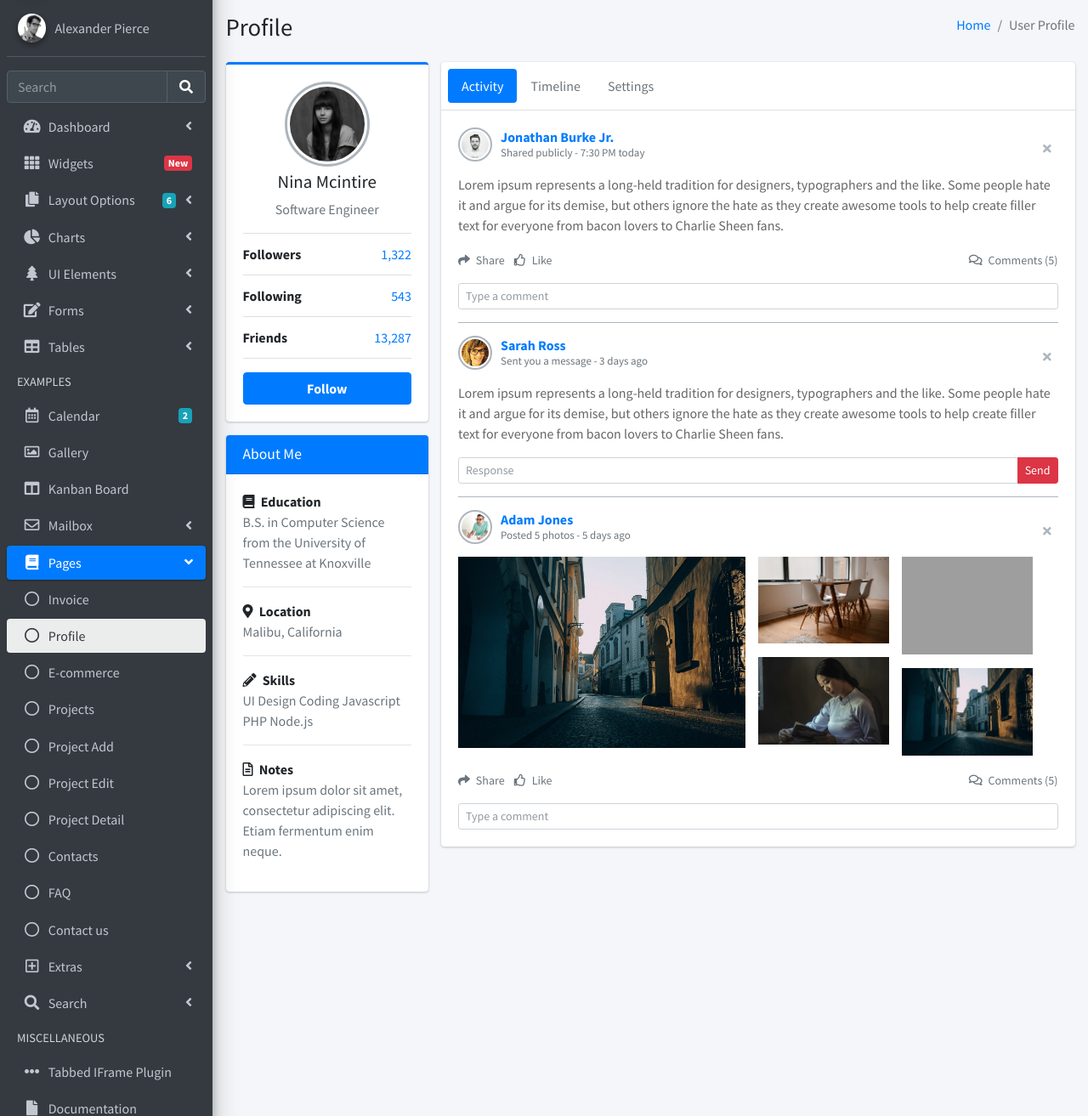
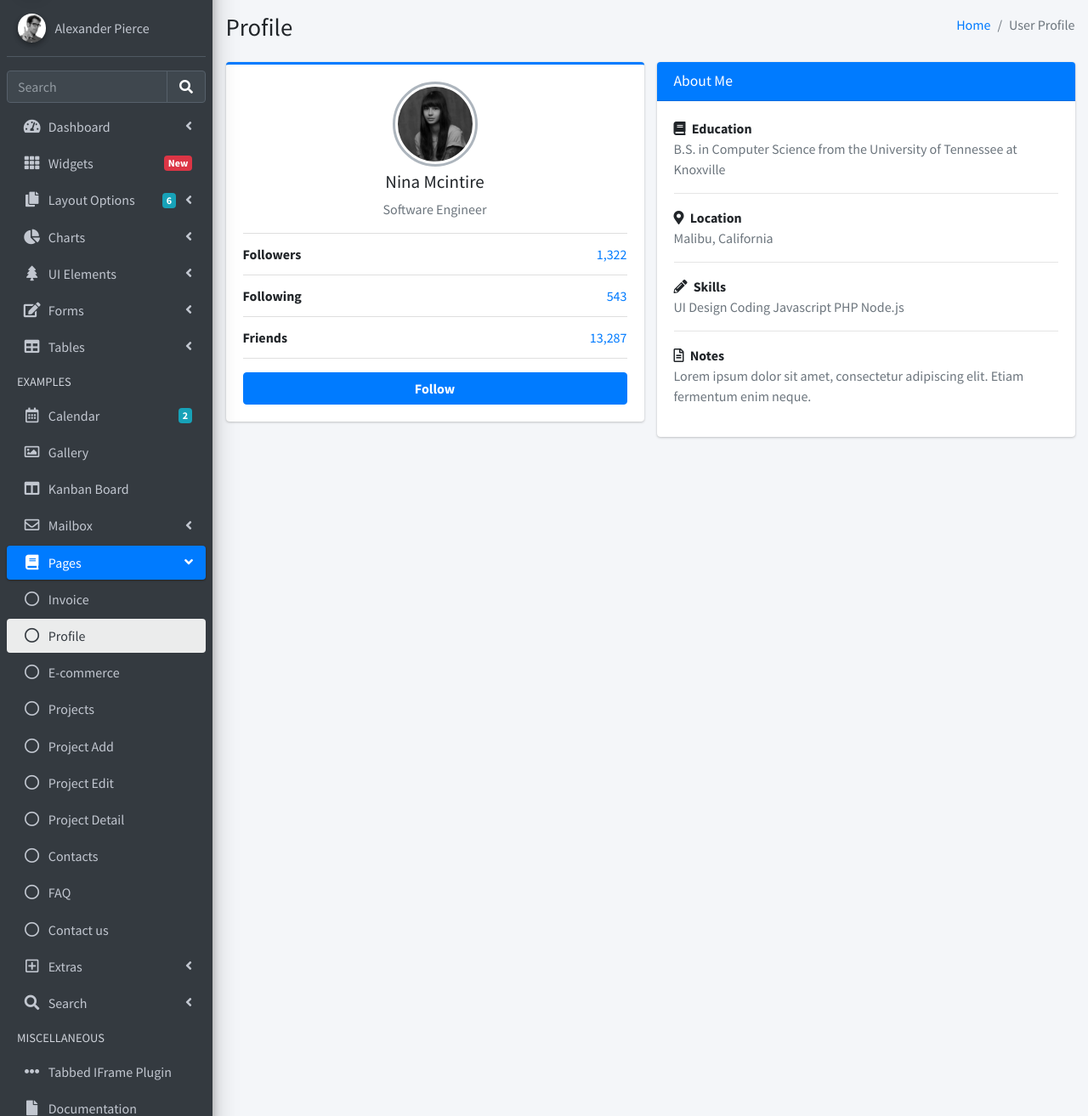
Before and after one commit to ikhsannhlm/osa, a PHP site: page /predict/pages/examples/profile.html in a window 1280 px wide. Shown: the part 57-1370 px from the top of the page at 85% size. Run offline with PHP 8.4, Linux system fonts and the light colour scheme; grey boxes labelled with a size stand in for pictures from a placeholder-image service; some libraries are stand-ins or nearby versions; grey boxes are pictures that could not be loaded.

Commit message:
profile page

```diff
--- a/navbar.php
+++ b/navbar.php
@@ -9,7 +9,7 @@
       <a href="index.php" class="nav-link">Home</a>
     </li>
     <li class="nav-item d-none d-sm-inline-block">
-      <a href="#" class="nav-link">Contact</a>
+      <a href="profile.php" class="nav-link">Contact</a>
     </li>
   </ul>
 
--- a/pages/examples/profile.html
+++ b/pages/examples/profile.html
@@ -850,8 +850,8 @@
     <section class="content">
       <div class="container-fluid">
         <div class="row">
-          <div class="col-md-3">
 
+          <div class="col-md-6">
             <!-- Profile Image -->
             <div class="card card-primary card-outline">
               <div class="card-body box-profile">
@@ -882,8 +882,9 @@
               <!-- /.card-body -->
             </div>
             <!-- /.card -->
-
-            <!-- About Me Box -->
+          </div>
+          <!-- /.col -->
+           <div class="col-md-6">
             <div class="card card-primary">
               <div class="card-header">
                 <h3 class="card-title">About Me</h3>
@@ -922,286 +923,7 @@
               </div>
               <!-- /.card-body -->
             </div>
-            <!-- /.card -->
-          </div>
-          <!-- /.col -->
-          <div class="col-md-9">
-            <div class="card">
-              <div class="card-header p-2">
-                <ul class="nav nav-pills">
-                  <li class="nav-item"><a class="nav-link active" href="#activity" data-toggle="tab">Activity</a></li>
-                  <li class="nav-item"><a class="nav-link" href="#timeline" data-toggle="tab">Timeline</a></li>
-                  <li class="nav-item"><a class="nav-link" href="#settings" data-toggle="tab">Settings</a></li>
-                </ul>
-              </div><!-- /.card-header -->
-              <div class="card-body">
-                <div class="tab-content">
-                  <div class="active tab-pane" id="activity">
-                    <!-- Post -->
-                    <div class="post">
-                      <div class="user-block">
-                        <img class="img-circle img-bordered-sm" src="../../dist/img/user1-128x128.jpg" alt="user image">
-                        <span class="username">
-                          <a href="#">Jonathan Burke Jr.</a>
-                          <a href="#" class="float-right btn-tool"><i class="fas fa-times"></i></a>
-                        </span>
-                        <span class="description">Shared publicly - 7:30 PM today</span>
-                      </div>
-                      <!-- /.user-block -->
-                      <p>
-                        Lorem ipsum represents a long-held tradition for designers,
-                        typographers and the like. Some people hate it and argue for
-                        its demise, but others ignore the hate as they create awesome
-                        tools to help create filler text for everyone from bacon lovers
-                        to Charlie Sheen fans.
-                      </p>
-
-                      <p>
-                        <a href="#" class="link-black text-sm mr-2"><i class="fas fa-share mr-1"></i> Share</a>
-                        <a href="#" class="link-black text-sm"><i class="far fa-thumbs-up mr-1"></i> Like</a>
-                        <span class="float-right">
-                          <a href="#" class="link-black text-sm">
-                            <i class="far fa-comments mr-1"></i> Comments (5)
-                          </a>
-                        </span>
-                      </p>
-
-                      <input class="form-control form-control-sm" type="text" placeholder="Type a comment">
-                    </div>
-                    <!-- /.post -->
-
-                    <!-- Post -->
-                    <div class="post clearfix">
-                      <div class="user-block">
-                        <img class="img-circle img-bordered-sm" src="../../dist/img/user7-128x128.jpg" alt="User Image">
-                        <span class="username">
-                          <a href="#">Sarah Ross</a>
-                          <a href="#" class="float-right btn-tool"><i class="fas fa-times"></i></a>
-                        </span>
-                        <span class="description">Sent you a message - 3 days ago</span>
-                      </div>
-                      <!-- /.user-block -->
-                      <p>
-                        Lorem ipsum represents a long-held tradition for designers,
-                        typographers and the like. Some people hate it and argue for
-                        its demise, but others ignore the hate as they create awesome
-                        tools to help create filler text for everyone from bacon lovers
-                        to Charlie Sheen fans.
-                      </p>
-
-                      <form class="form-horizontal">
-                        <div class="input-group input-group-sm mb-0">
-                          <input class="form-control form-control-sm" placeholder="Response">
-                          <div class="input-group-append">
-                            <button type="submit" class="btn btn-danger">Send</button>
-                          </div>
-                        </div>
-                      </form>
-                    </div>
-                    <!-- /.post -->
-
-                    <!-- Post -->
-                    <div class="post">
-                      <div class="user-block">
-                        <img class="img-circle img-bordered-sm" src="../../dist/img/user6-128x128.jpg" alt="User Image">
-                        <span class="username">
-                          <a href="#">Adam Jones</a>
-                          <a href="#" class="float-right btn-tool"><i class="fas fa-times"></i></a>
-                        </span>
-                        <span class="description">Posted 5 photos - 5 days ago</span>
-                      </div>
-                      <!-- /.user-block -->
-                      <div class="row mb-3">
-                        <div class="col-sm-6">
-                          <img class="img-fluid" src="../../dist/img/photo1.png" alt="Photo">
-                        </div>
-                        <!-- /.col -->
-                        <div class="col-sm-6">
-                          <div class="row">
-                            <div class="col-sm-6">
-                              <img class="img-fluid mb-3" src="../../dist/img/photo2.png" alt="Photo">
-                              <img class="img-fluid" src="../../dist/img/photo3.jpg" alt="Photo">
-                            </div>
-                            <!-- /.col -->
-                            <div class="col-sm-6">
-                              <img class="img-fluid mb-3" src="../../dist/img/photo4.jpg" alt="Photo">
-                              <img class="img-fluid" src="../../dist/img/photo1.png" alt="Photo">
-                            </div>
-                            <!-- /.col -->
-                          </div>
-                          <!-- /.row -->
-                        </div>
-                        <!-- /.col -->
-                      </div>
-                      <!-- /.row -->
-
-                      <p>
-                        <a href="#" class="link-black text-sm mr-2"><i class="fas fa-share mr-1"></i> Share</a>
-                        <a href="#" class="link-black text-sm"><i class="far fa-thumbs-up mr-1"></i> Like</a>
-                        <span class="float-right">
-                          <a href="#" class="link-black text-sm">
-                            <i class="far fa-comments mr-1"></i> Comments (5)
-                          </a>
-                        </span>
-                      </p>
-
-                      <input class="form-control form-control-sm" type="text" placeholder="Type a comment">
-                    </div>
-                    <!-- /.post -->
-                  </div>
-                  <!-- /.tab-pane -->
-                  <div class="tab-pane" id="timeline">
-                    <!-- The timeline -->
-                    <div class="timeline timeline-inverse">
-                      <!-- timeline time label -->
-                      <div class="time-label">
-                        <span class="bg-danger">
-                          10 Feb. 2014
-                        </span>
-                      </div>
-                      <!-- /.timeline-label -->
-                      <!-- timeline item -->
-                      <div>
-                        <i class="fas fa-envelope bg-primary"></i>
-
-                        <div class="timeline-item">
-                          <span class="time"><i class="far fa-clock"></i> 12:05</span>
-
-                          <h3 class="timeline-header"><a href="#">Support Team</a> sent you an email</h3>
-
-                          <div class="timeline-body">
-                            Etsy doostang zoodles disqus groupon greplin oooj voxy zoodles,
-                            weebly ning heekya handango imeem plugg dopplr jibjab, movity
-                            jajah plickers sifteo edmodo ifttt zimbra. Babblely odeo kaboodle
-                            quora plaxo ideeli hulu weebly balihoo...
-                          </div>
-                          <div class="timeline-footer">
-                            <a href="#" class="btn btn-primary btn-sm">Read more</a>
-                            <a href="#" class="btn btn-danger btn-sm">Delete</a>
-                          </div>
-                        </div>
-                      </div>
-                      <!-- END timeline item -->
-                      <!-- timeline item -->
-                      <div>
-                        <i class="fas fa-user bg-info"></i>
-
-                        <div class="timeline-item">
-                          <span class="time"><i class="far fa-clock"></i> 5 mins ago</span>
-
-                          <h3 class="timeline-header border-0"><a href="#">Sarah Young</a> accepted your friend request
-                          </h3>
-                        </div>
-                      </div>
-                      <!-- END timeline item -->
-                      <!-- timeline item -->
-                      <div>
-                        <i class="fas fa-comments bg-warning"></i>
-
-                        <div class="timeline-item">
-                          <span class="time"><i class="far fa-clock"></i> 27 mins ago</span>
-
-                          <h3 class="timeline-header"><a href="#">Jay White</a> commented on your post</h3>
-
-                          <div class="timeline-body">
-                            Take me to your leader!
-                            Switzerland is small and neutral!
-                            We are more like Germany, ambitious and misunderstood!
-                          </div>
-                          <div class="timeline-footer">
-                            <a href="#" class="btn btn-warning btn-flat btn-sm">View comment</a>
-                          </div>
-                        </div>
-                      </div>
-                      <!-- END timeline item -->
-                      <!-- timeline time label -->
-                      <div class="time-label">
-                        <span class="bg-success">
-                          3 Jan. 2014
-                        </span>
-                      </div>
-                      <!-- /.timeline-label -->
-                      <!-- timeline item -->
-                      <div>
-                        <i class="fas fa-camera bg-purple"></i>
-
-                        <div class="timeline-item">
-                          <span class="time"><i class="far fa-clock"></i> 2 days ago</span>
-
-                          <h3 class="timeline-header"><a href="#">Mina Lee</a> uploaded new photos</h3>
-
-                          <div class="timeline-body">
-                            <img src="https://placehold.it/150x100" alt="...">
-                            <img src="https://placehold.it/150x100" alt="...">
-                            <img src="https://placehold.it/150x100" alt="...">
-                            <img src="https://placehold.it/150x100" alt="...">
-                          </div>
-                        </div>
-                      </div>
-                      <!-- END timeline item -->
-                      <div>
-                        <i class="far fa-clock bg-gray"></i>
-                      </div>
-                    </div>
-                  </div>
-                  <!-- /.tab-pane -->
-
-                  <div class="tab-pane" id="settings">
-                    <form class="form-horizontal">
-                      <div class="form-group row">
-                        <label for="inputName" class="col-sm-2 col-form-label">Name</label>
-                        <div class="col-sm-10">
-                          <input type="email" class="form-control" id="inputName" placeholder="Name">
-                        </div>
-                      </div>
-                      <div class="form-group row">
-                        <label for="inputEmail" class="col-sm-2 col-form-label">Email</label>
-                        <div class="col-sm-10">
-                          <input type="email" class="form-control" id="inputEmail" placeholder="Email">
-                        </div>
-                      </div>
-                      <div class="form-group row">
-                        <label for="inputName2" class="col-sm-2 col-form-label">Name</label>
-                        <div class="col-sm-10">
-                          <input type="text" class="form-control" id="inputName2" placeholder="Name">
-                        </div>
-                      </div>
-                      <div class="form-group row">
-                        <label for="inputExperience" class="col-sm-2 col-form-label">Experience</label>
-                        <div class="col-sm-10">
-                          <textarea class="form-control" id="inputExperience" placeholder="Experience"></textarea>
-                        </div>
-                      </div>
-                      <div class="form-group row">
-                        <label for="inputSkills" class="col-sm-2 col-form-label">Skills</label>
-                        <div class="col-sm-10">
-                          <input type="text" class="form-control" id="inputSkills" placeholder="Skills">
-                        </div>
-                      </div>
-                      <div class="form-group row">
-                        <div class="offset-sm-2 col-sm-10">
-                          <div class="checkbox">
-                            <label>
-                              <input type="checkbox"> I agree to the <a href="#">terms and conditions</a>
-                            </label>
-                          </div>
-                        </div>
-                      </div>
-                      <div class="form-group row">
-                        <div class="offset-sm-2 col-sm-10">
-                          <button type="submit" class="btn btn-danger">Submit</button>
-                        </div>
-                      </div>
-                    </form>
-                  </div>
-                  <!-- /.tab-pane -->
-                </div>
-                <!-- /.tab-content -->
-              </div><!-- /.card-body -->
-            </div>
-            <!-- /.card -->
-          </div>
-          <!-- /.col -->
+           </div>
         </div>
         <!-- /.row -->
       </div><!-- /.container-fluid -->
--- a/sidebar.php
+++ b/sidebar.php
@@ -41,7 +41,7 @@
           </a>
         </li>
         <li class="nav-item">
-          <a href="pages/examples/profile.html" class="nav-link <?php echo (basename($_SERVER['PHP_SELF']) == 'profile.html') ? 'active' : ''; ?>">
+          <a href="profile.php" class="nav-link <?php echo (basename($_SERVER['PHP_SELF']) == 'profile.php') ? 'active' : ''; ?>">
             <i class="nav-icon fas fa-users"></i>
             <p>Profile</p>
           </a>
```
Also changed, not shown: profile.php (added, +118 -0 lines), uploads/output_1736988155.jpg (deleted), uploads/output_1736988562.jpg (deleted), uploads/output_1736989329.jpg (deleted), uploads/output_1736989829.jpg (deleted), uploads/output_1736989995.jpg (deleted), uploads/output_1736997877.jpg (deleted), uploads/output_1736999717.jpg (deleted).
